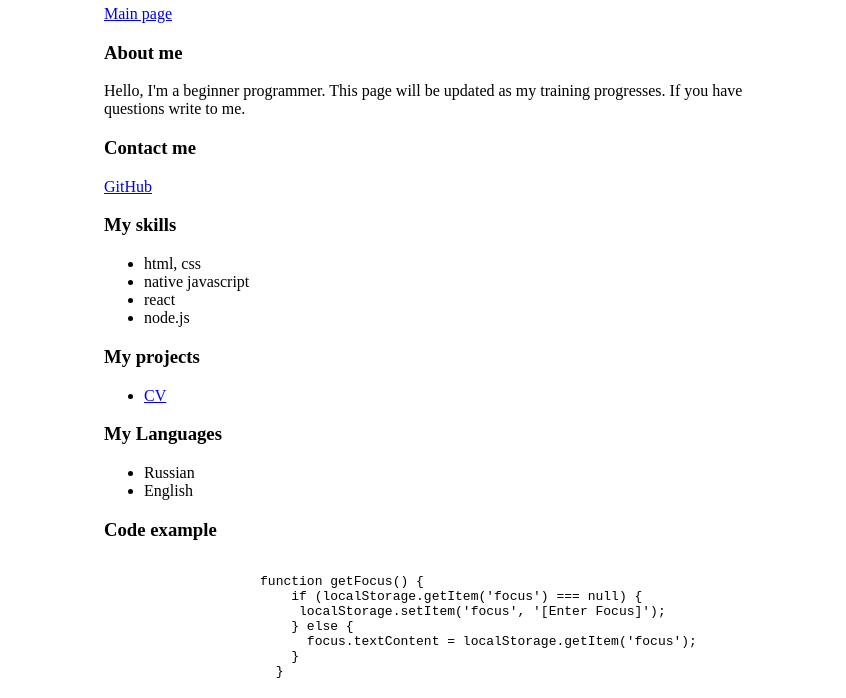
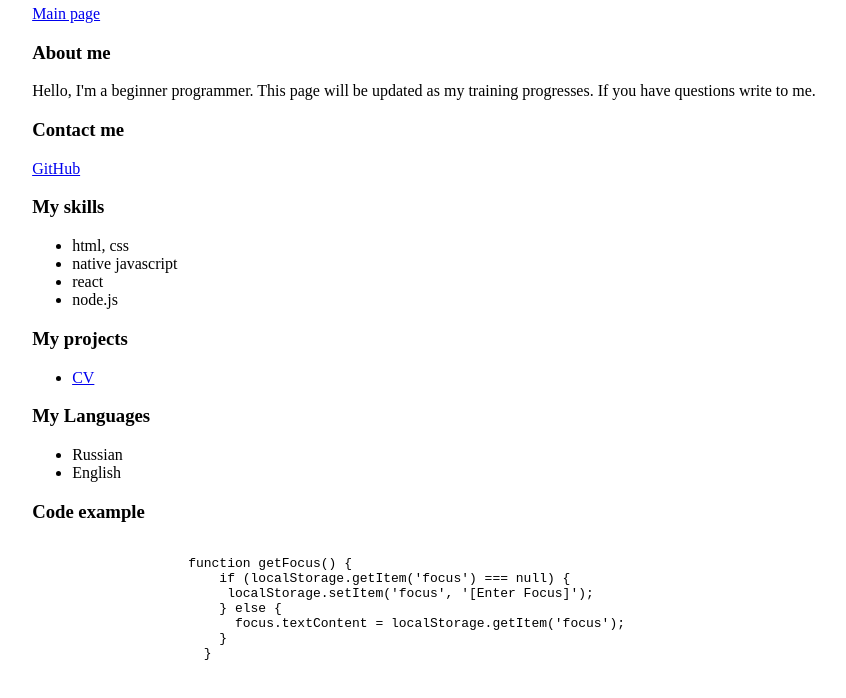
Before and after one commit to GasparNoe/rsschool-cv, a plain HTML site: page index.html in a window 1280 px wide. Shown: the part 284-982 px from the top of the page, without its empty margins (216-1062 px from the left). Drawn offline with Linux system fonts and the light colour scheme.

Commit message:
fix: fix css

```diff
--- a/style.css
+++ b/style.css
@@ -8,7 +8,7 @@ body{
     height: 100%;
   }
 .container{
-    width: 50vw;
+    /* width: 50vw; */
     height: 100vh;
     /* height: 50vh; */
   }
```
